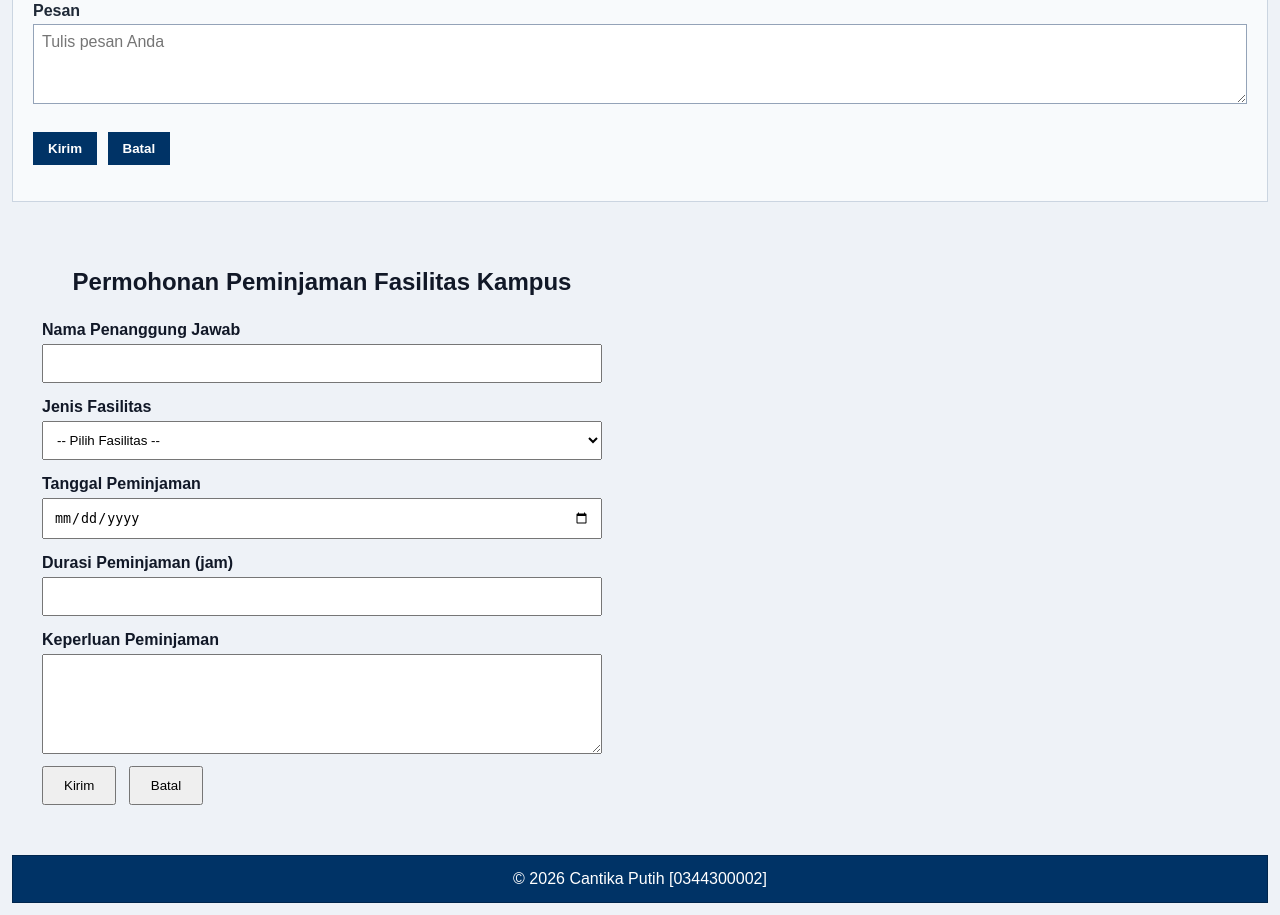
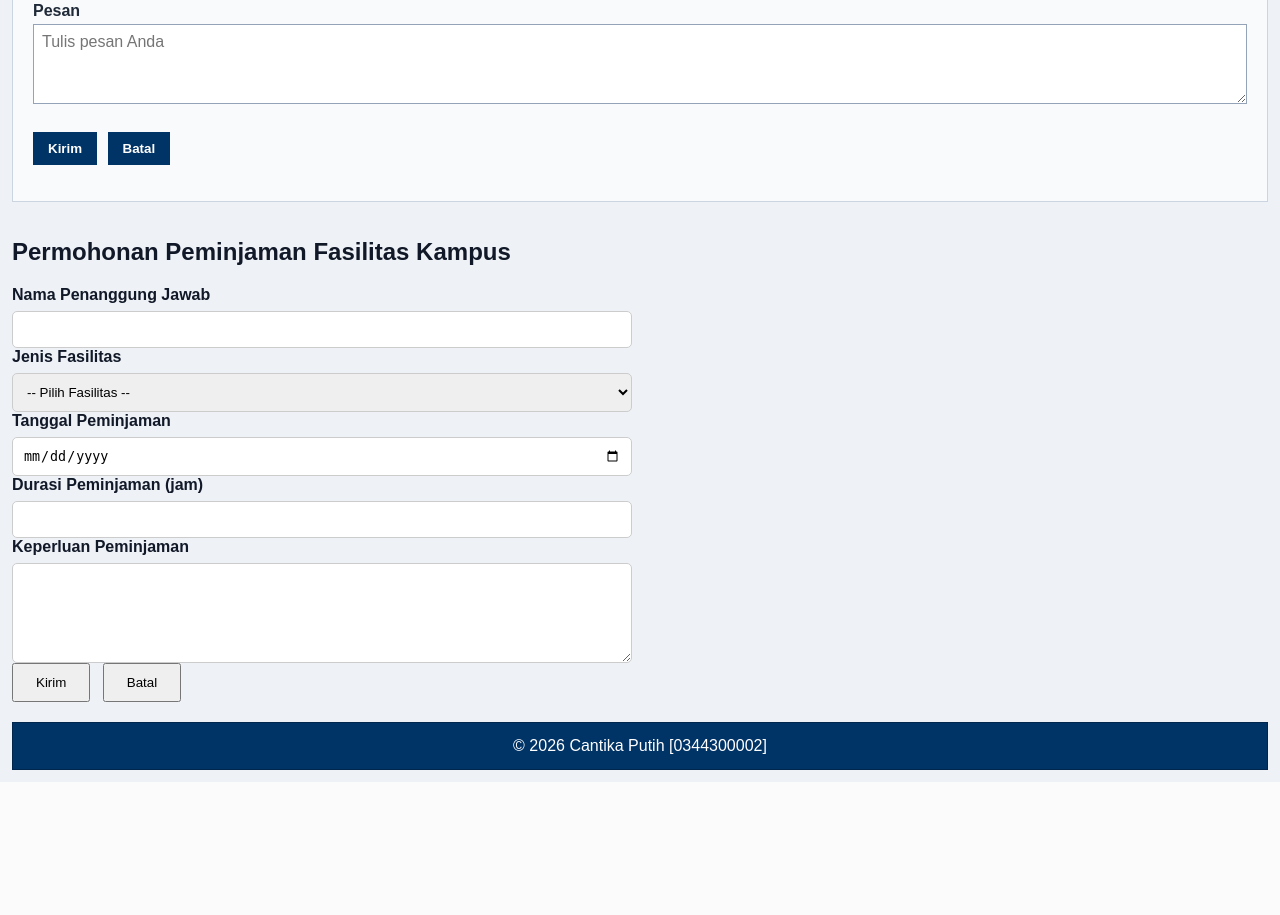
Before and after one commit to 2611500020-dion/2611500020-PWD-ti1j-2627, a PHP site: page /pertemuan-08/index.php in a window 1280 px wide. Shown: the part 1522-2437 px from the top of the page. After the commit the page ends 2304 px from the top, so only its background shows below. Run offline with PHP 8.4, Linux system fonts and the light colour scheme.

Commit message:
menambahkan css

```diff
--- a/pertemuan-08/style.css
+++ b/pertemuan-08/style.css
@@ -248,44 +248,33 @@ footer p {
   }
 }
 
-/* Formulir Peminjaman Fasilitas */
-#peminjaman {
-    padding: 30px;
+field-peminjaman {
+    margin-bottom: 18px;
 }
 
-#peminjaman h2 {
-    text-align: center;
-    margin-bottom: 25px;
-}
-
-#peminjaman form {
-    max-width: 600px;
-    margin: 0 auto;
-}
-
-#peminjaman label {
+.field-peminjaman label {
     display: block;
-    margin-top: 15px;
-    margin-bottom: 5px;
+    margin-bottom: 7px;
     font-weight: bold;
 }
 
-#peminjaman input,
-#peminjaman select,
-#peminjaman textarea {
+.field-peminjaman input,
+.field-peminjaman select,
+.field-peminjaman textarea {
     display: block;
     width: 100%;
     padding: 10px;
-    margin-bottom: 12px;
     box-sizing: border-box;
+    border: 1px solid #ccc;
+    border-radius: 5px;
 }
 
-#peminjaman textarea {
+.field-peminjaman textarea {
     min-height: 100px;
 }
 
-#peminjaman button {
-    padding: 10px 20px;
+#formPeminjaman button {
+    padding: 10px 22px;
     margin-right: 8px;
     cursor: pointer;
 }
```
